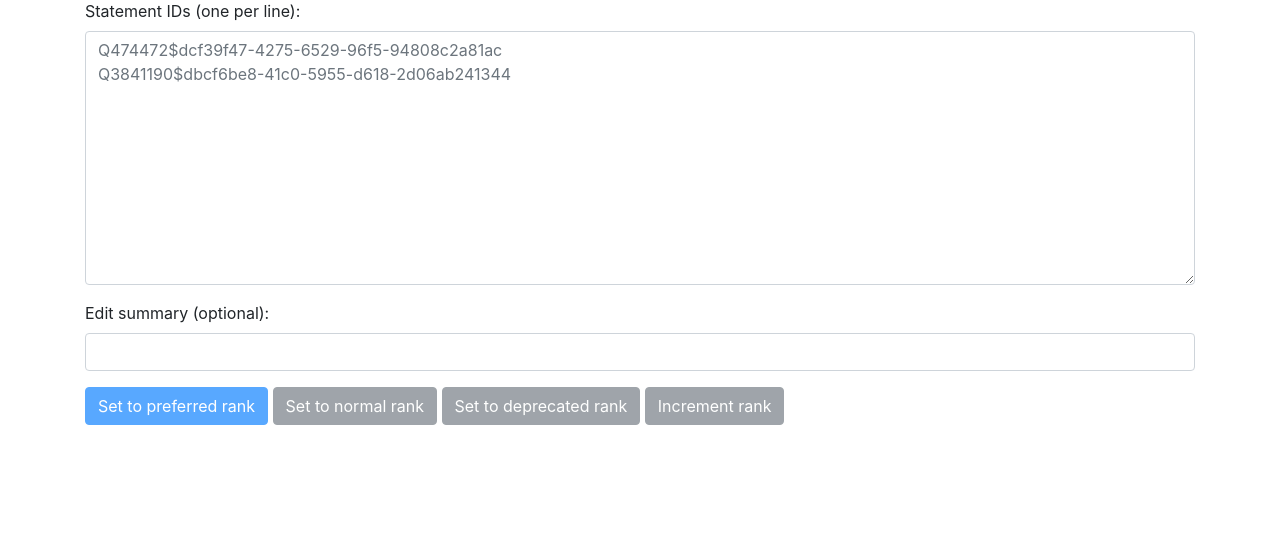
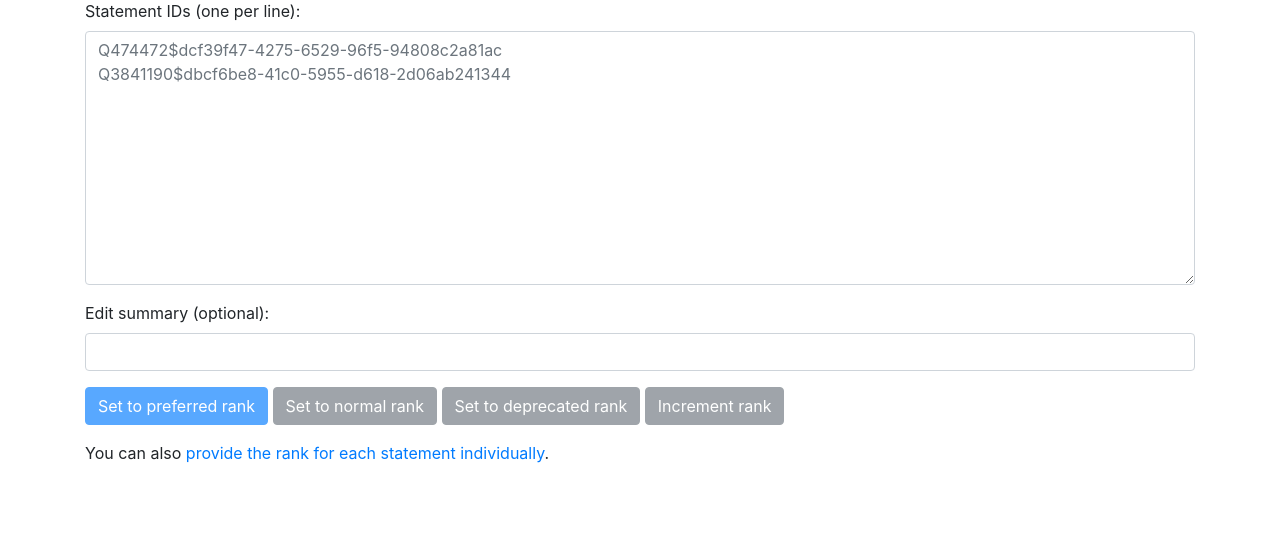
Before and after one commit to lucaswerkmeister/tool-ranker, a Python web app: template templates/batch-list-collective.html in a window 1280 px wide. Shown: the part 139-685 px from the top of the page. Run offline with Jinja, Linux system fonts and the light colour scheme; the template is opened without the code that fills it, so the values that code supplies are empty; some libraries are stand-ins or nearby versions.

Commit message:
Add links between batch modes
Link from each batch mode to the two others that only differ in one
“dimension” (list/query or collective/individual). The list→query links
are only emitted if the wiki has a query service.

```diff
--- a/templates/batch-list-collective.html
+++ b/templates/batch-list-collective.html
@@ -56,4 +56,12 @@
     Increment rank
   </button>
 </form>
+<p class="mt-3">
+  You can also
+  <a href="{{ url_for('show_batch_list_individual_form', wiki=wiki) }}">
+    provide the rank for each statement individually</a>{% if has_query_service(wiki) %}
+  or
+  <a href="{{ url_for('show_batch_query_collective_form', wiki=wiki) }}">
+    select the statements using a SPARQL query</a>{% endif %}.
+</p>
 {% endblock %}
```
Also changed, not shown: templates/batch-list-individual.html (+8 -0 lines), templates/batch-query-collective.html (+9 -0 lines), templates/batch-query-individual.html (+9 -0 lines).
